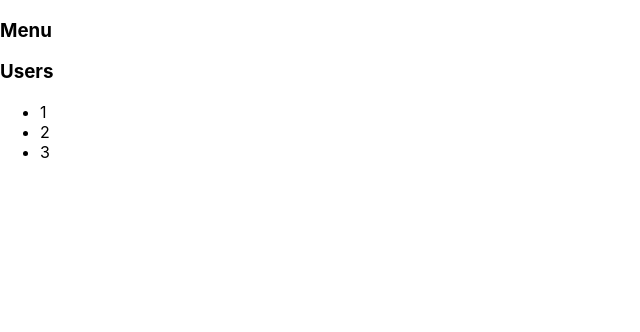
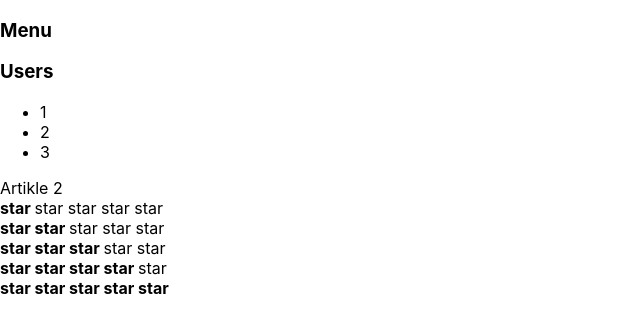
Before and after one commit to e-doschechnikova/Skills-training, a React (Create React App) app: page / in a window 1280 px wide. Shown: the top 332 px of the page, without its empty margins (0-640 px from the left). Built offline with nearby package versions, Linux system fonts and the light colour scheme.

Commit message:
refactoring Rating

```diff
--- a/src/App.tsx
+++ b/src/App.tsx
@@ -14,12 +14,12 @@
       <Rating value={0} /> */}
       <Accordion titleValue={"Menu"} collapsed={true} />
       <Accordion titleValue={"Users"} collapsed={false} />
-      {/* Artikle 2
+      Artikle 2
       <Rating value={1} />
       <Rating value={2} />
       <Rating value={3} />
       <Rating value={4} />
-      <Rating value={5} /> */}
+      <Rating value={5} />
     </div>
   );
 }
--- a/src/components/Rating/Rating.tsx
+++ b/src/components/Rating/Rating.tsx
@@ -7,69 +7,13 @@
 function Rating(props: RatingPropsType) {
   console.log("Rating rendering");
 
-  if (props.value === 1) {
-    return (
-      <div>
-        <Star selected={true} />
-        <Star selected={false} />
-        <Star selected={false} />
-        <Star selected={false} />
-        <Star selected={false} />
-      </div>
-    );
-  }
-  if (props.value === 2) {
-    return (
-      <div>
-        <Star selected={true} />
-        <Star selected={true} />
-        <Star selected={false} />
-        <Star selected={false} />
-        <Star selected={false} />
-      </div>
-    );
-  }
-  if (props.value === 3) {
-    return (
-      <div>
-        <Star selected={true} />
-        <Star selected={true} />
-        <Star selected={true} />
-        <Star selected={false} />
-        <Star selected={false} />
-      </div>
-    );
-  }
-  if (props.value === 4) {
-    return (
-      <div>
-        <Star selected={true} />
-        <Star selected={true} />
-        <Star selected={true} />
-        <Star selected={true} />
-        <Star selected={false} />
-      </div>
-    );
-  }
-  if (props.value === 5) {
-    return (
-      <div>
-        <Star selected={true} />
-        <Star selected={true} />
-        <Star selected={true} />
-        <Star selected={true} />
-        <Star selected={true} />
-      </div>
-    );
-  }
-
   return (
     <div>
-      <Star selected={false} />
-      <Star selected={false} />
-      <Star selected={false} />
-      <Star selected={false} />
-      <Star selected={false} />
+      <Star selected={props.value > 0} />
+      <Star selected={props.value > 1} />
+      <Star selected={props.value > 2} />
+      <Star selected={props.value > 3} />
+      <Star selected={props.value > 4} />
     </div>
   );
 }
```
